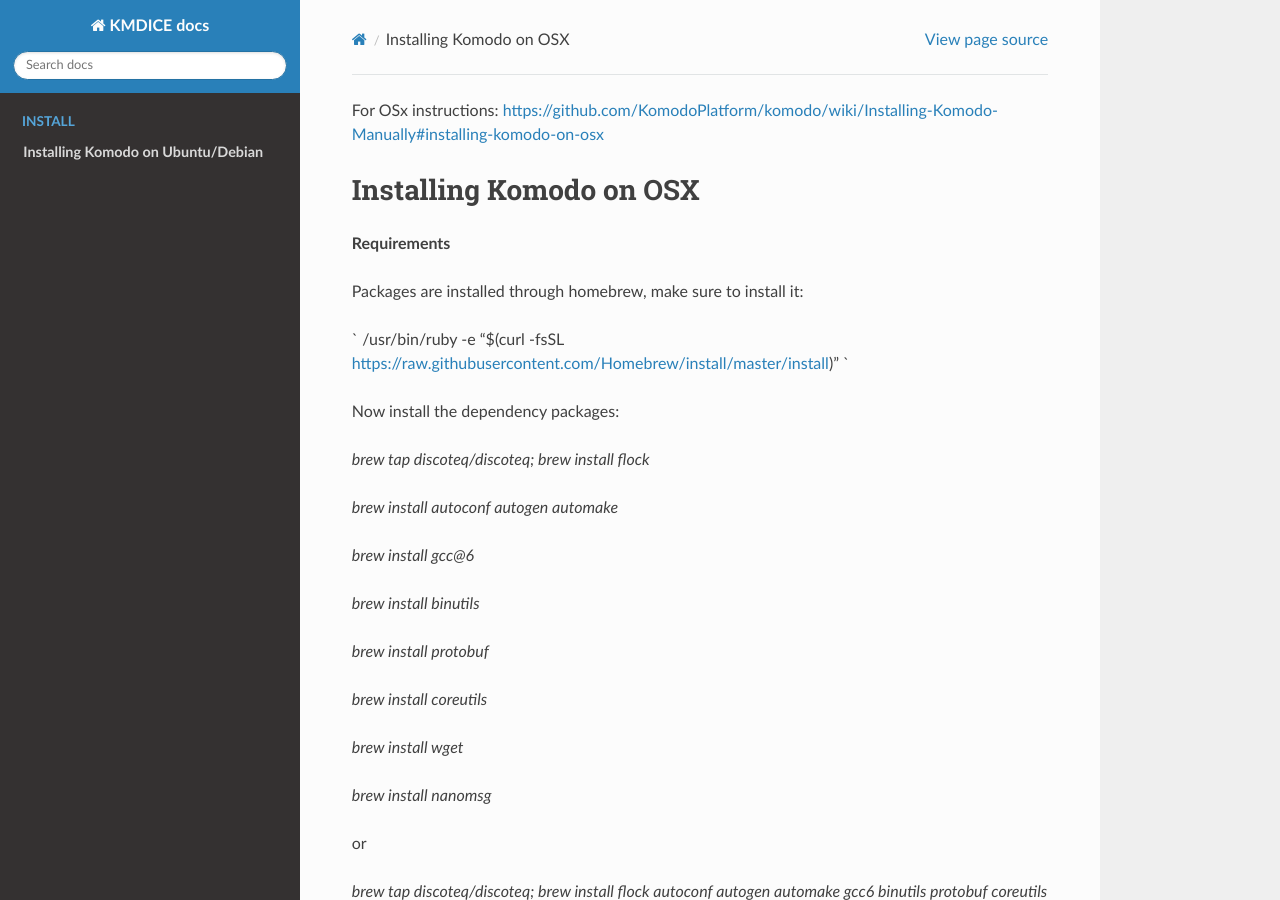
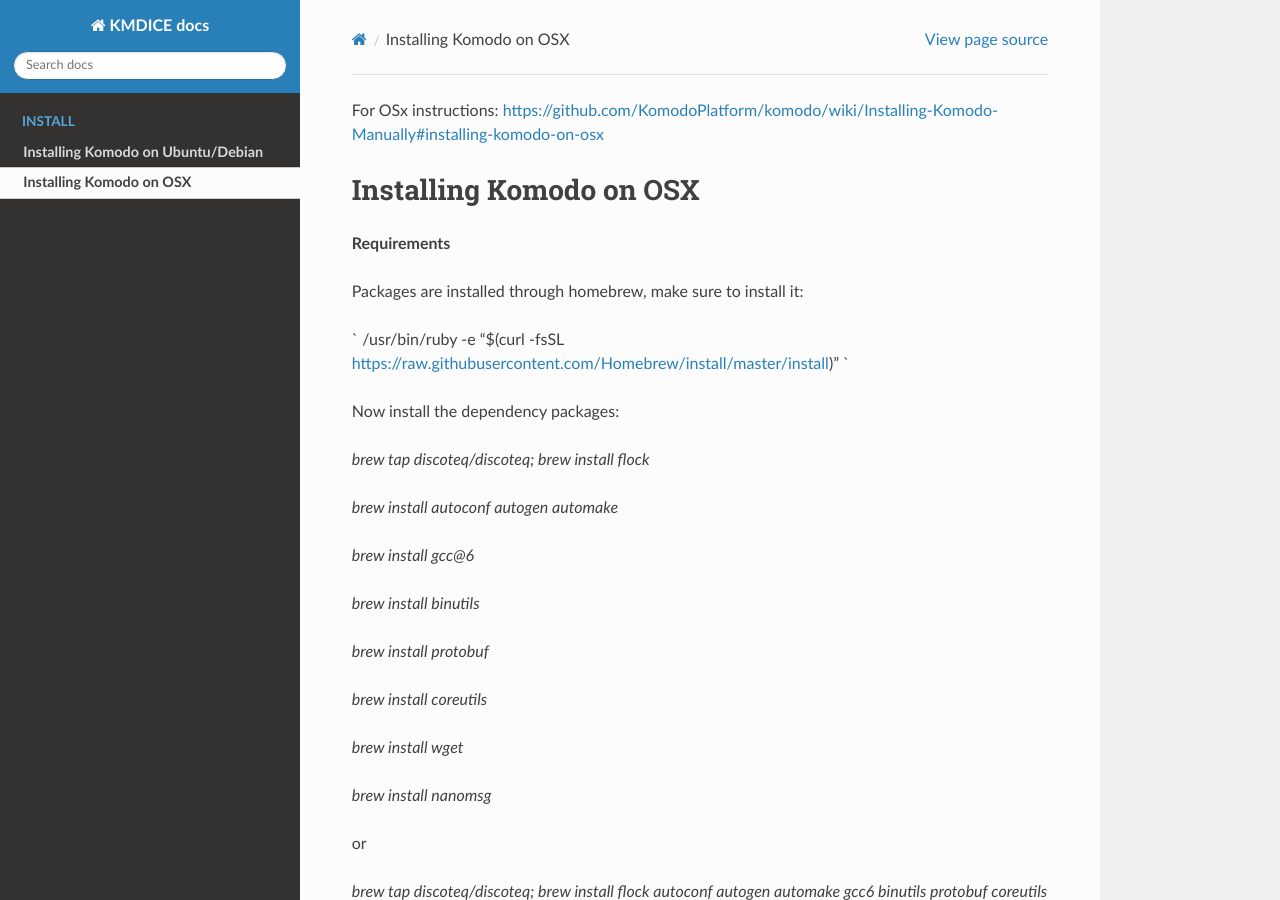
Before and after one commit to chainmakers/kmdicedocs, a Sphinx documentation site: the page built from source/osxinstallguide.rst, in a window 1280 px wide and 900 px high. Built offline with Sphinx 7.4.7 and the Read the Docs theme 2.0.0, drawn with Linux system fonts in a browser that asks for light colours; pages that are not in the unit, such as notebooks, are missing from menus.

Commit message:
Update index.rst

```diff
--- a/source/index.rst
+++ b/source/index.rst
@@ -15,7 +15,8 @@
 
    Komodo install guide
    komodoinstallguide.rst
-
+   OSX install guide
+   osxinstallguide.rst
 
 
 Indices and tables
```
